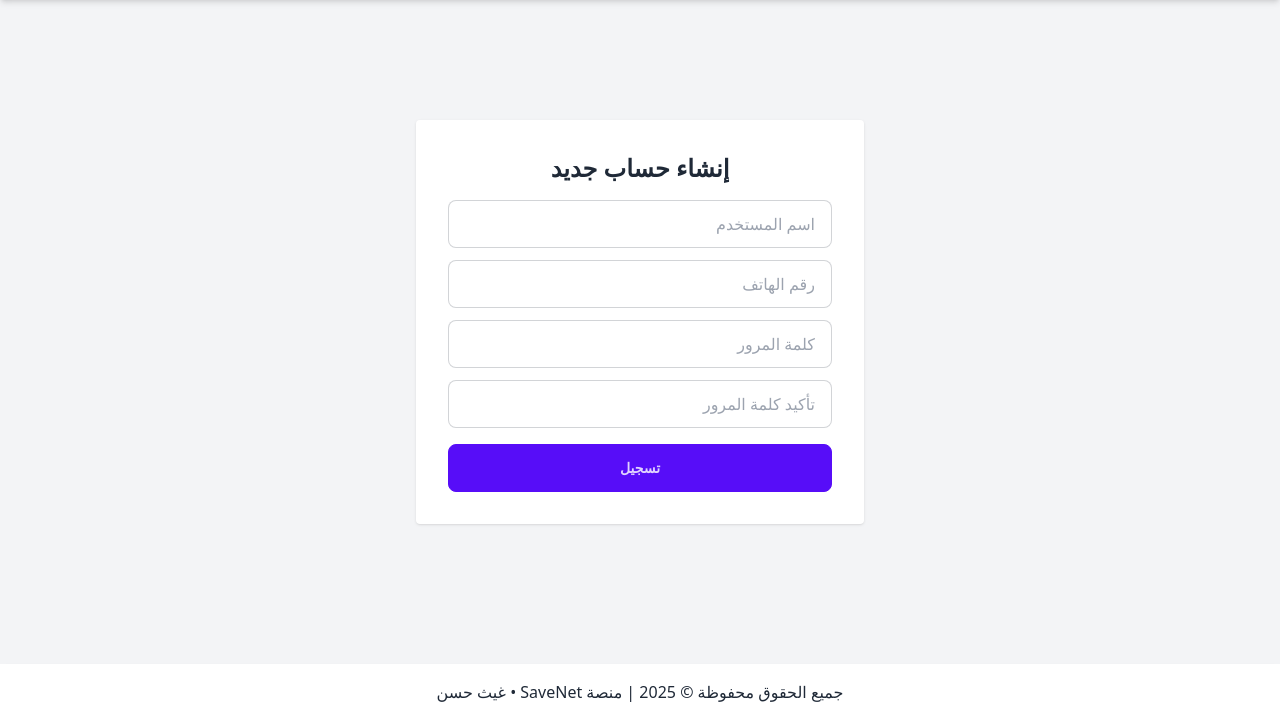
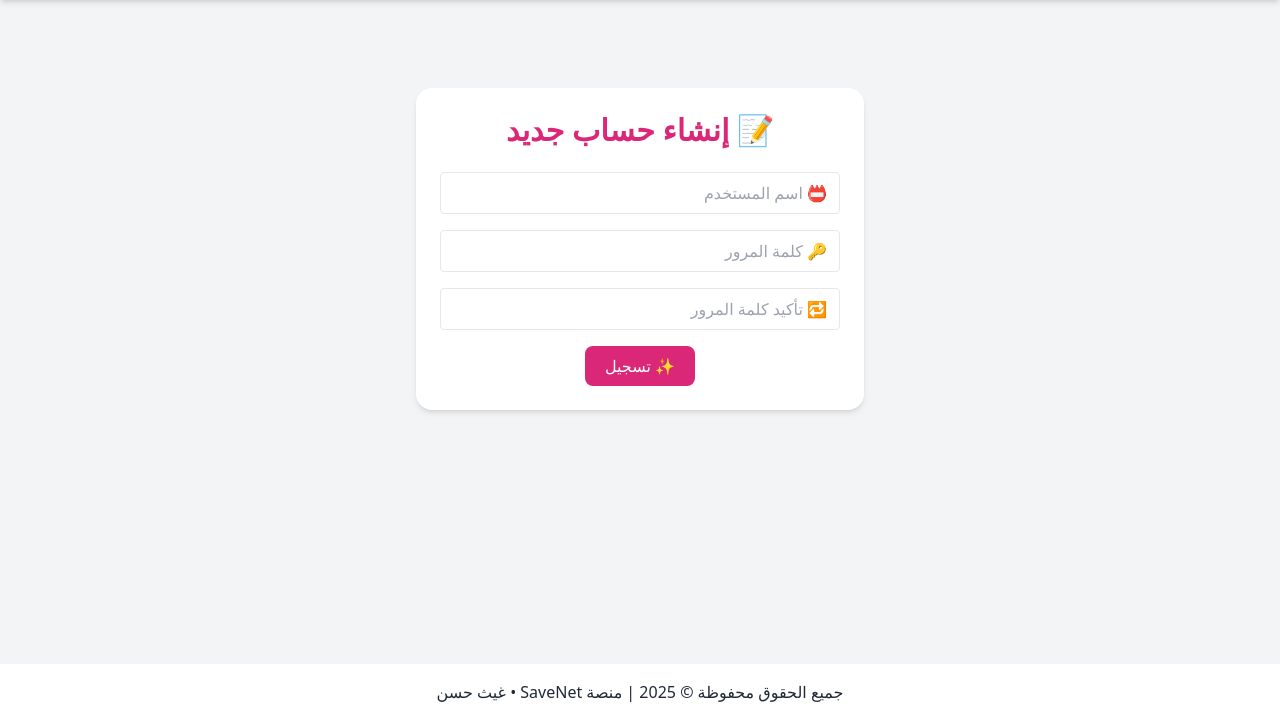
Before and after one commit to ghaithhasan963/reporting-platform, a Flask app: page /register in a window 1280 px wide. Shown: the part 80-800 px from the top of the page. Run offline with Flask 3, Linux system fonts and the light colour scheme; some libraries are stand-ins or nearby versions.

Commit message:
Update register.html

```diff
--- a/reporting_platform/templates/register.html
+++ b/reporting_platform/templates/register.html
@@ -1,16 +1,27 @@
 {% extends 'base.html' %}
+{% block title %}إنشاء حساب | SaveNet{% endblock %}
 {% block content %}
-<div class="max-w-md mx-auto mt-24 bg-white p-8 rounded shadow">
-  <h2 class="text-2xl mb-4 font-bold text-center">إنشاء حساب جديد</h2>
-  <form method="POST">
-    <input name="username" class="input input-bordered w-full mb-3" placeholder="اسم المستخدم" required>
-    <input name="phone" class="input input-bordered w-full mb-3" placeholder="رقم الهاتف" required>
-    <input name="password" type="password" class="input input-bordered w-full mb-3" placeholder="كلمة المرور" required>
-    <input name="confirm" type="password" class="input input-bordered w-full mb-4" placeholder="تأكيد كلمة المرور" required>
-    <button type="submit" class="btn btn-primary w-full">تسجيل</button>
+
+<div class="max-w-md mx-auto mt-16 bg-white p-6 rounded-2xl shadow-md animate__animated animate__fadeInUp">
+  <h2 class="text-3xl font-bold text-center text-pink-600 mb-6">📝 إنشاء حساب جديد</h2>
+
+  {% if error %}
+    <script>
+      Swal.fire('❌ خطأ!', '{{ error }}', 'error');
+    </script>
+  {% endif %}
+
+  <form method="POST" class="space-y-4">
+    <input type="text" name="username" placeholder="📛 اسم المستخدم" required class="w-full border rounded px-3 py-2 focus:ring focus:ring-purple-300">
+    <input type="password" name="password" placeholder="🔑 كلمة المرور" required class="w-full border rounded px-3 py-2 focus:ring focus:ring-indigo-300">
+    <input type="password" name="confirm_password" placeholder="🔁 تأكيد كلمة المرور" required class="w-full border rounded px-3 py-2 focus:ring focus:ring-pink-400">
+
+    <div class="text-center mt-6">
+      <button type="submit" class="bg-pink-600 text-white px-5 py-2 rounded-lg hover:bg-pink-700 transition transform hover:scale-105">
+        ✨ تسجيل
+      </button>
+    </div>
   </form>
-  {% if mismatch %}
-  <script>Swal.fire({icon:'error',text:'كلمة المرور غير متطابقة'})</script>
-  {% endif %}
 </div>
+
 {% endblock %}
```
